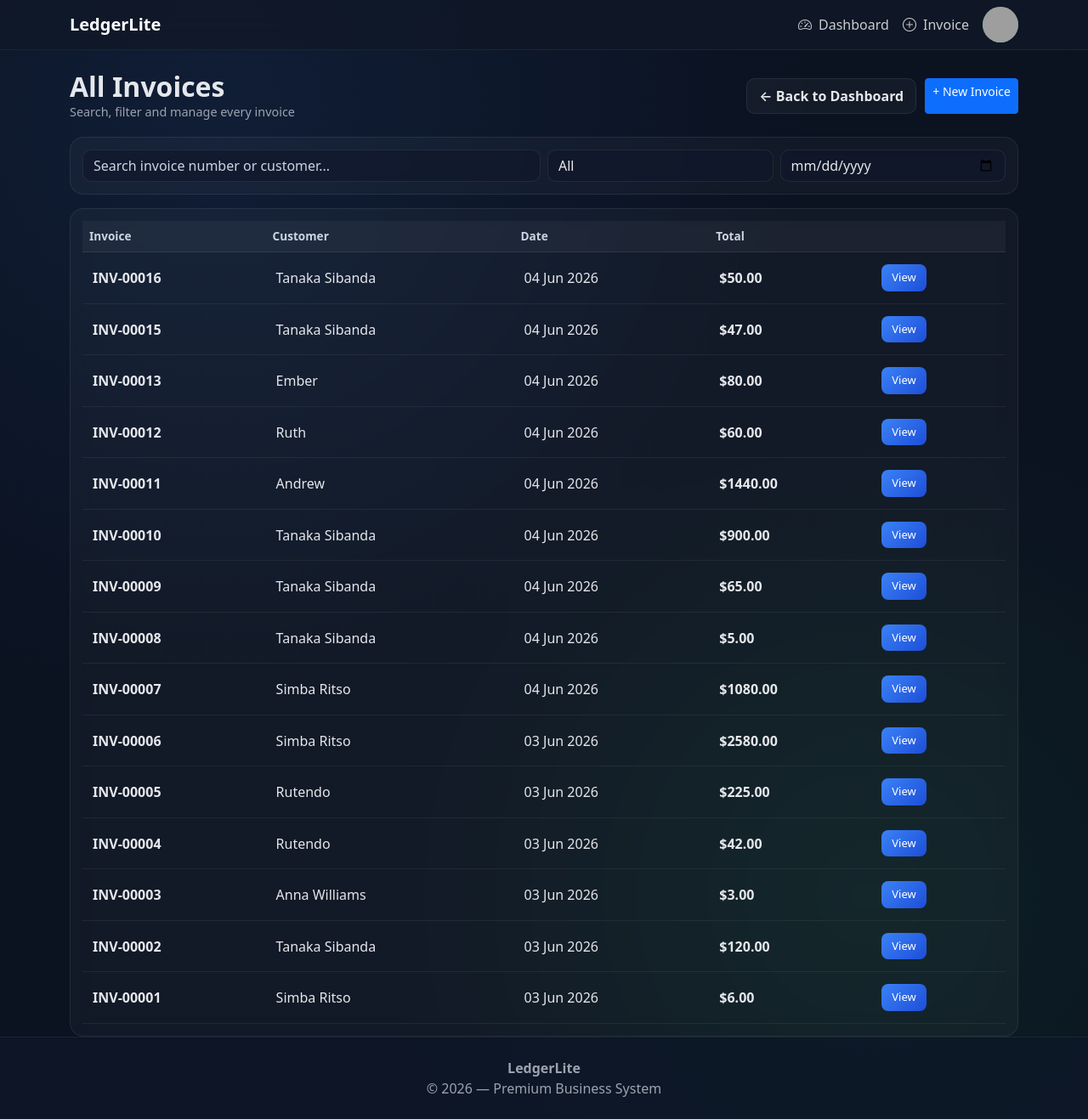
After one commit to nia-cloud-official/LedgerLite, a Django app: page /invoices/ in a window 1280 px wide. The commit adds this page. Shown: the whole page at 85% size. Run offline with Django 5.2, Linux system fonts and the light colour scheme; a user stored in the database is signed in; data comes from the database, SQL or seed files in the repository; parts of the project's set-up code (start-up, migrations or seed data) failed here and were passed over; grey boxes are pictures that could not be loaded.

Commit message:
invoices view

```diff
--- a/invoices/urls.py
+++ b/invoices/urls.py
@@ -8,6 +8,7 @@ urlpatterns = [
 
     # DASHBOARD
     path('dashboard/', views.dashboard, name='dashboard'),
+    path("invoices/", views.all_invoices, name="all_invoices"),
 
     # INVOICE CRUD
     path('create/', views.create_invoice, name='create_invoice'),
--- a/invoices/views.py
+++ b/invoices/views.py
@@ -747,3 +747,11 @@ def notifications_clear(request):
 def mark_all_notifications_read(request):
     Notification.objects.filter(user=request.user, read=False).update(read=True)
     return JsonResponse({"success": True})
+
+
+# ALL INVOICES PAGE (FIXED)
+# -------------------------
+@login_required
+def all_invoices(request):
+    invoices = Invoice.objects.all().order_by("-date_created")
+    return render(request, "all_invoices.html", {"invoices": invoices})
--- /dev/null
+++ b/templates/all_invoices.html
@@ -0,0 +1,301 @@
+{% extends "base.html" %}
+
+{% block content %}
+
+<style>
+:root {
+    --bg: #0b1220;
+    --card: rgba(255,255,255,0.03);
+    --border: rgba(255,255,255,0.08);
+    --text: #e5e7eb;
+    --muted: #9ca3af;
+    --primary: #3b82f6;
+}
+
+/* ================= PAGE WRAPPER ================= */
+.page-header {
+    display: flex;
+    justify-content: space-between;
+    align-items: center;
+    flex-wrap: wrap;
+    gap: 12px;
+    margin-bottom: 18px;
+}
+
+/* TITLES */
+.page-title {
+    font-weight: 800;
+    margin: 0;
+}
+
+.sub-text {
+    color: var(--muted);
+    font-size: 0.9rem;
+}
+
+/* ================= BACK BUTTON ================= */
+.btn-back {
+    background: rgba(255,255,255,0.04);
+    border: 1px solid var(--border);
+    color: var(--text);
+    padding: 8px 14px;
+    border-radius: 10px;
+    text-decoration: none;
+    font-weight: 600;
+    transition: 0.2s ease;
+    display: inline-flex;
+    align-items: center;
+    gap: 6px;
+}
+
+.btn-back:hover {
+    background: rgba(255,255,255,0.07);
+    transform: translateY(-2px);
+}
+
+/* ================= TABLE CARD ================= */
+.table-card {
+    background: var(--card);
+    border: 1px solid var(--border);
+    border-radius: 16px;
+    overflow: hidden;
+    padding: 14px;
+    backdrop-filter: blur(12px);
+}
+
+/* ================= TABLE FIX (CORE ISSUE SOLVED) ================= */
+.table {
+    margin: 0;
+    color: var(--text) !important;
+    background: transparent !important;
+    --bs-table-bg: transparent !important;
+    --bs-table-accent-bg: transparent !important;
+}
+
+/* HEADER */
+.table thead {
+    background: rgba(255,255,255,0.04) !important;
+}
+
+.table thead th {
+    color: #cbd5e1 !important;
+    border-bottom: 1px solid var(--border) !important;
+    font-weight: 600;
+    font-size: 0.85rem;
+}
+
+/* ROWS */
+.table tbody tr {
+    background: transparent !important;
+    border-bottom: 1px solid rgba(255,255,255,0.06);
+}
+
+/* HOVER */
+.table tbody tr:hover {
+    background: rgba(59,130,246,0.06) !important;
+}
+
+/* CELLS */
+.table td {
+    border: none !important;
+    padding: 14px 12px;
+    color: var(--text) !important;
+}
+
+/* ================= FILTERS ================= */
+.form-control,
+.form-select {
+    background: rgba(15,23,42,0.6) !important;
+    border: 1px solid var(--border) !important;
+    color: var(--text) !important;
+    border-radius: 10px;
+}
+
+.form-select option {
+    background: #0f172a;
+    color: #e5e7eb;
+}
+
+.form-control:focus,
+.form-select:focus {
+    border-color: var(--primary);
+    box-shadow: 0 0 0 3px rgba(59,130,246,0.15);
+    background: rgba(15,23,42,0.8) !important;
+    color: #fff !important;
+}
+
+/* ================= VIEW BUTTON ================= */
+.btn-view {
+    background: linear-gradient(135deg, #3b82f6, #1d4ed8);
+    border: none;
+    color: white;
+    border-radius: 8px;
+    padding: 6px 12px;
+    font-size: 13px;
+    text-decoration: none;
+    display: inline-block;
+}
+
+.btn-view:hover {
+    opacity: 0.9;
+}
+
+/* ================= MOBILE ================= */
+@media (max-width: 768px) {
+    .page-header {
+        flex-direction: column;
+        align-items: flex-start;
+    }
+
+    .btn-back {
+        width: 100%;
+        justify-content: center;
+    }
+
+    .table td, .table th {
+        white-space: nowrap;
+    }
+}
+</style>
+
+<!-- ================= HEADER ================= -->
+<div class="page-header">
+
+    <div>
+        <h2 class="page-title">All Invoices</h2>
+        <div class="sub-text">Search, filter and manage every invoice</div>
+    </div>
+
+    <div style="display:flex; gap:10px; flex-wrap:wrap;">
+
+        <a href="{% url 'dashboard' %}" class="btn-back">
+            ← Back to Dashboard
+        </a>
+
+        <a href="{% url 'create_invoice' %}" class="btn btn-primary btn-sm">
+            + New Invoice
+        </a>
+
+    </div>
+
+</div>
+
+<!-- ================= FILTERS ================= -->
+<div class="table-card mb-3">
+
+    <div class="row g-2">
+
+        <div class="col-md-6 col-12">
+            <input type="text" id="search" class="form-control"
+                   placeholder="Search invoice number or customer...">
+        </div>
+
+        <div class="col-md-3 col-6">
+            <select id="filterDiscount" class="form-select">
+                <option value="all">All</option>
+                <option value="discounted">Discounted</option>
+                <option value="none">No Discount</option>
+            </select>
+        </div>
+
+        <div class="col-md-3 col-6">
+            <input type="date" id="filterDate" class="form-control">
+        </div>
+
+    </div>
+
+</div>
+
+<!-- ================= TABLE ================= -->
+<div class="table-card">
+
+    <div class="table-responsive">
+
+        <table class="table align-middle">
+
+            <thead>
+                <tr>
+                    <th>Invoice</th>
+                    <th>Customer</th>
+                    <th>Date</th>
+                    <th>Total</th>
+                    <th></th>
+                </tr>
+            </thead>
+
+            <tbody id="invoiceTable">
+
+                {% for invoice in invoices %}
+                <tr
+                    data-name="{{ invoice.invoice_number|lower }} {{ invoice.customer_name|lower }}"
+                    data-date="{{ invoice.date_created|date:'Y-m-d' }}"
+                    data-discount="{% if invoice.discount > 0 %}yes{% else %}no{% endif %}">
+
+                    <td><strong>{{ invoice.invoice_number }}</strong></td>
+                    <td>{{ invoice.customer_name }}</td>
+                    <td>{{ invoice.date_created|date:"d M Y" }}</td>
+
+                    <td>
+                        <strong>${{ invoice.total|floatformat:2 }}</strong>
+                    </td>
+
+                    <td>
+                        <a href="{% url 'invoice_detail' invoice.id %}" class="btn-view">
+                            View
+                        </a>
+                    </td>
+
+                </tr>
+                {% empty %}
+                <tr>
+                    <td colspan="5" class="text-center text-muted py-4">
+                        No invoices found.
+                    </td>
+                </tr>
+                {% endfor %}
+
+            </tbody>
+
+        </table>
+
+    </div>
+</div>
+
+<!-- ================= FILTER SCRIPT ================= -->
+<script>
+const search = document.getElementById("search");
+const filterDiscount = document.getElementById("filterDiscount");
+const filterDate = document.getElementById("filterDate");
+const rows = document.querySelectorAll("#invoiceTable tr");
+
+function filterTable() {
+
+    const s = search.value.toLowerCase();
+    const d = filterDiscount.value;
+    const date = filterDate.value;
+
+    rows.forEach(row => {
+
+        const name = row.dataset.name;
+        const rowDate = row.dataset.date;
+        const discount = row.dataset.discount;
+
+        let show = true;
+
+        if (s && !name.includes(s)) show = false;
+
+        if (d === "discounted" && discount !== "yes") show = false;
+        if (d === "none" && discount !== "no") show = false;
+
+        if (date && rowDate !== date) show = false;
+
+        row.style.display = show ? "" : "none";
+    });
+}
+
+search.addEventListener("input", filterTable);
+filterDiscount.addEventListener("change", filterTable);
+filterDate.addEventListener("change", filterTable);
+</script>
+
+{% endblock %}
```
Also changed, not shown: templates/dashboard.html (+31 -57 lines).
